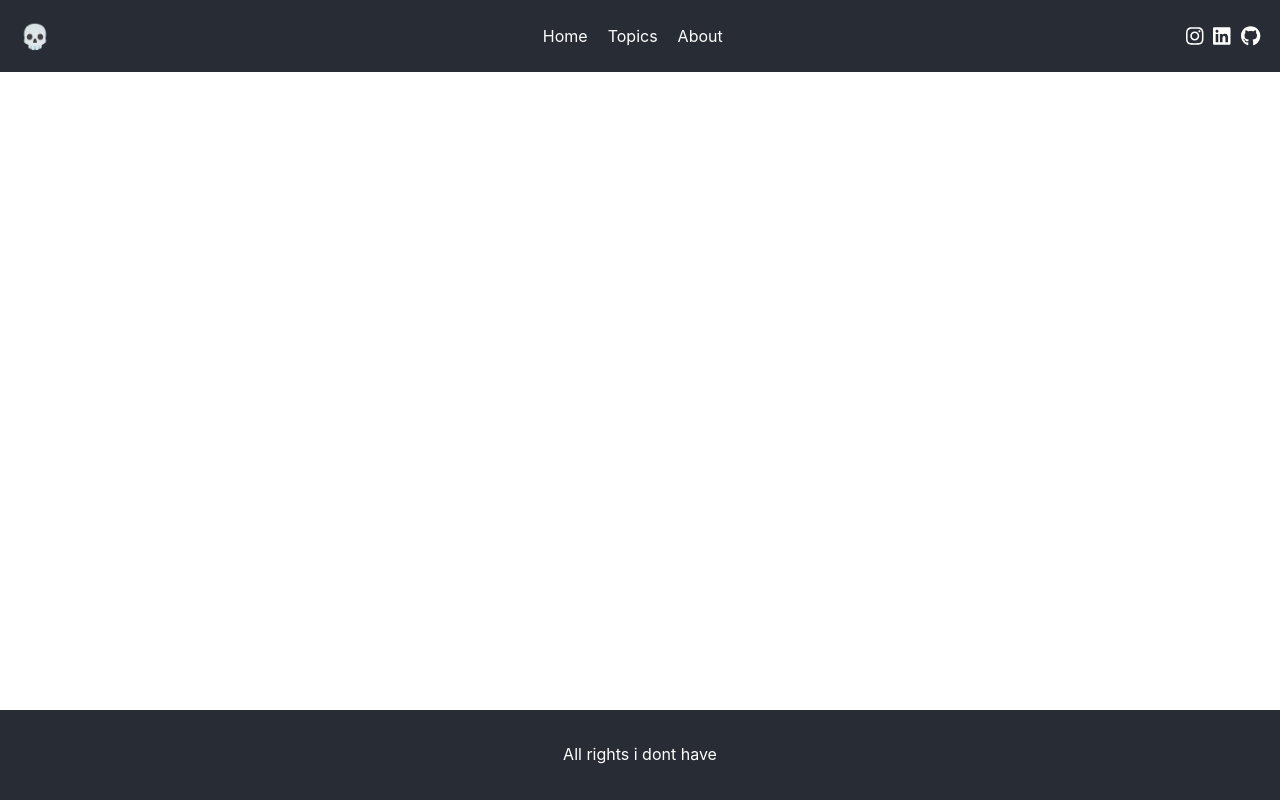
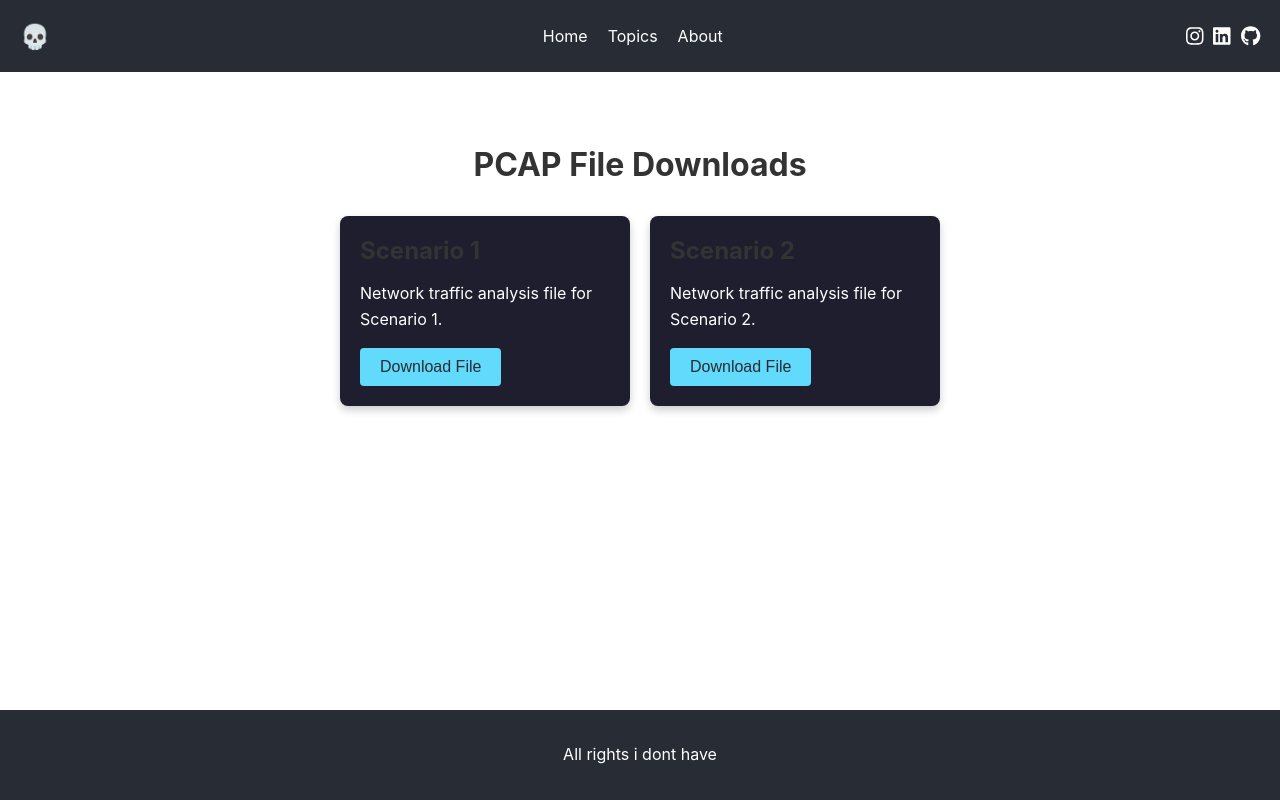
Before and after one commit to Yashwanthkumaram/Dsadog, a React (Create React App) app: page /Downloads in a window 1280 px wide. Built offline with nearby package versions, Linux system fonts and the light colour scheme.

Commit message:
wireshark pcap files

```diff
--- a/src/App.js
+++ b/src/App.js
@@ -5,6 +5,7 @@ import HomePage from './pages/HomePage';
 import Fastandslowpointers from './pages/Twopointer';
 import SQLCheatSheet from './pages/SQLCheatsheet';
 import CPlusPlusCheatSheet from './pages/c++CheatSheet';
+import Download from './pages/downloads';
 import Footer from './components/Footer';
 import { useParams } from 'react-router-dom';
 
@@ -42,6 +43,7 @@ function App() {
         <Routes>
         <Route path="/" element={<HomePage />} />
         <Route path="/topic/:id" element={<TopicPage />} />
+        <Route path="/Downloads" element={<Download />} />
 
         </Routes>
 
--- /dev/null
+++ b/src/pages/download.css
@@ -0,0 +1,59 @@
+/* download.css */
+.App {
+    text-align: center;
+    padding: 2em;
+  }
+/*
+  .App-header {
+    background: #282c34;
+    color: white;
+    padding: 2em;
+  } */
+
+  .card-container {
+    display: flex;
+    flex-wrap: wrap;
+    justify-content: center;
+    gap: 20px;
+    margin-top: 2em;
+  }
+
+  .card {
+    background: #1e1e2f;
+    padding: 20px;
+    border-radius: 8px;
+    width: 250px;
+    text-align: left;
+    color: white;
+    box-shadow: 0 4px 8px rgba(0, 0, 0, 0.2);
+    transition: transform 0.2s;
+  }
+
+  .card:hover {
+    transform: translateY(-5px);
+  }
+
+  .card h2 {
+    margin: 0;
+    margin-bottom: 10px;
+    font-size: 1.5em;
+  }
+
+  .card p {
+    font-size: 1em;
+    margin-bottom: 15px;
+  }
+
+  button {
+    background: #61dafb;
+    border: none;
+    padding: 10px 20px;
+    font-size: 16px;
+    cursor: pointer;
+    color: #282c34;
+    border-radius: 4px;
+  }
+
+  button:hover {
+    background: #21a1f1;
+  }
--- /dev/null
+++ b/src/pages/downloads.js
@@ -0,0 +1,31 @@
+// src/App.js
+import React from "react";
+import "./download.css";
+
+const pcapFiles = [
+  { id: 1, title: "Scenario 1", description: "Network traffic analysis file for Scenario 1.", fileName: "./Scenario1.pcapng" },
+  { id: 2, title: "Scenario 2", description: "Network traffic analysis file for Scenario 2.", fileName: "./Scenario2.pcap" },
+];
+
+function Download() {
+  return (
+    <div className="Download">
+      <header className="App-header">
+        <h1>PCAP File Downloads</h1>
+        <div className="card-container">
+          {pcapFiles.map((file) => (
+            <div key={file.id} className="card">
+              <h2>{file.title}</h2>
+              <p>{file.description}</p>
+              <a href={`/${file.fileName}`} download={file.fileName}>
+                <button>Download File</button>
+              </a>
+            </div>
+          ))}
+        </div>
+      </header>
+    </div>
+  );
+}
+
+export default Download;
```
Also changed, not shown: 2 other files (tests, documents, lock files or other folders).
